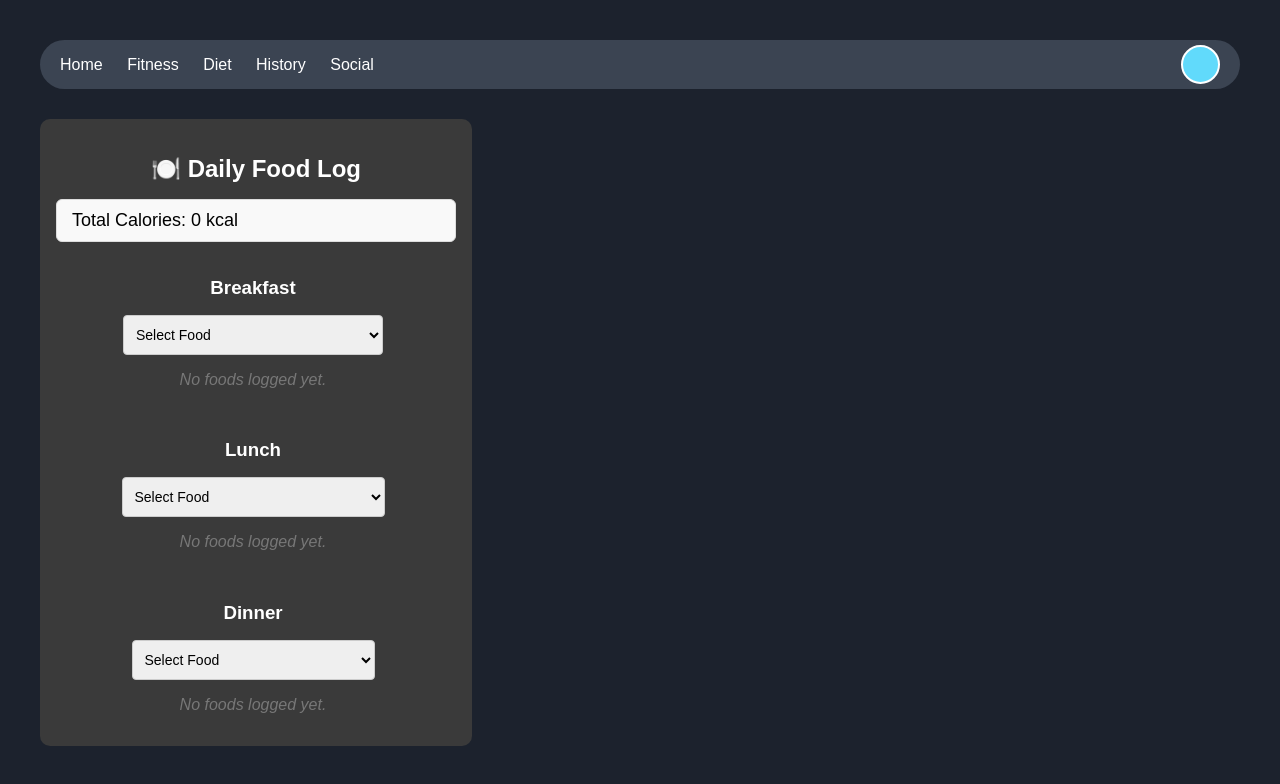
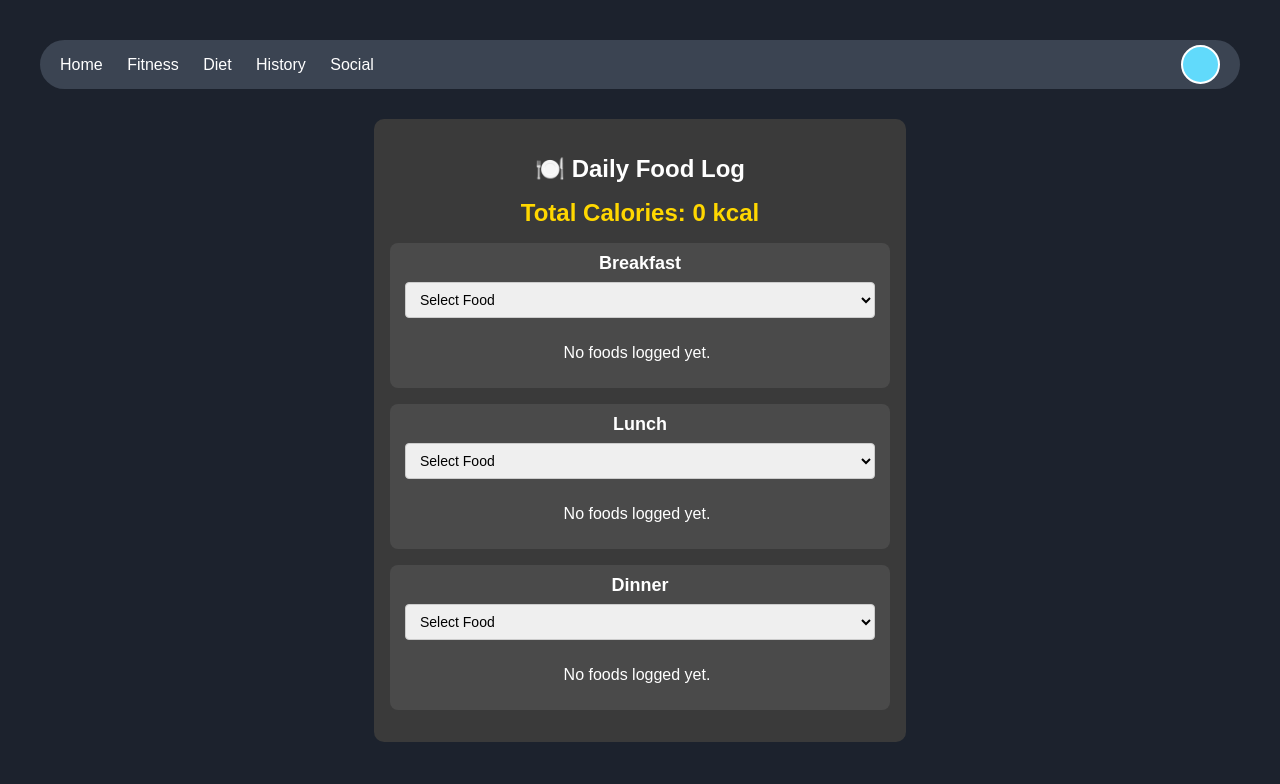
Before and after one commit to danielfdz123/Capstone, a React (Vite) app: page /diet in a window 1280 px wide. Shown: the top 784 px of the page. Built offline with nearby package versions, Linux system fonts and the light colour scheme.

Commit message:
Update FoodLog.jsx
Code consistency

```diff
--- a/Components/FoodLog.jsx
+++ b/Components/FoodLog.jsx
@@ -9,6 +9,7 @@ const FoodLog = () => {
   });
 
   const [totalCalories, setTotalCalories] = useState(0);
+  const [showGif, setShowGif] = useState(false);
 
   const foodOptions = {
     breakfast: [
@@ -41,7 +42,7 @@ const FoodLog = () => {
     const updatedFoodLog = { ...foodLog, [meal]: updatedMeal };
 
     setFoodLog(updatedFoodLog);
-    setTotalCalories(totalCalories + food.calories);
+    setTotalCalories(prev => prev + food.calories);
   };
 
   const handleDeleteFood = (meal, index) => {
@@ -50,14 +51,12 @@ const FoodLog = () => {
     const updatedFoodLog = { ...foodLog, [meal]: updatedMeal };
 
     setFoodLog(updatedFoodLog);
-    setTotalCalories(totalCalories - removedFood.calories);
+    setTotalCalories(prev => prev - removedFood.calories);
   };
 
-  const [showGif, setShowGif] = useState(false);
-
   useEffect(() => {
-    const playDuration = 5000; // Show gif for 5 seconds
-    const intervalDuration = 60000; // Repeat every 60 seconds
+    const playDuration = 5000;
+    const intervalDuration = 60000;
 
     const playGif = () => {
       setShowGif(true);
@@ -65,70 +64,65 @@ const FoodLog = () => {
     };
 
     playGif();
-
-    const interval = setInterval(() => {
-      playGif();
-    }, intervalDuration);
-
+    const interval = setInterval(playGif, intervalDuration);
     return () => clearInterval(interval);
   }, []);
 
   return (
-    <div className="exercise-container">
-      <h2 className="exercise-heading"> 🍽️ Daily Food Log </h2>
-      <div className="exercise-card" style={{ textAlign: 'center', fontSize: '18px' }}>
-        Total Calories: {totalCalories} kcal
+    <div className="foodlog-container">
+      <h2 className="foodlog-heading">🍽️ Daily Food Log</h2>
+      <div className="total-calories">Total Calories: {totalCalories} kcal</div>
+
+      {['breakfast', 'lunch', 'dinner'].map((meal) => (
+        <div key={meal} className="meal-section">
+          <div className="meal-title">
+            {meal.charAt(0).toUpperCase() + meal.slice(1)}
           </div>
 
-      {['breakfast', 'lunch', 'dinner'].map(meal => (
-        <div key={meal} className="exercise-log">
-          <h3 className="logged-heading"> {meal.charAt(0).toUpperCase() + meal.slice(1)} </h3>
-
+          <div className="food-form">
             <select
-            className="exercise-input"
+              className="food-input"
               onChange={(e) => {
                 const selected = foodOptions[meal].find(f => f.name === e.target.value);
                 if (selected) handleAddFood(meal, selected);
               }}
               defaultValue=""
             >
-            <option value="" disabled> Select Food </option>
+              <option value="" disabled>Select Food</option>
               {foodOptions[meal].map((food, idx) => (
-              <option key={idx} value={food.name}>{food.name} ({food.calories} kcal)</option>
+                <option key={idx} value={food.name}>
+                  {food.name} ({food.calories} kcal)
+                </option>
               ))}
             </select>
+          </div>
 
+          <div className="food-list">
             {foodLog[meal].length === 0 ? (
-            <p className="no-data-text"> No foods logged yet. </p>
+              <p style={{ color: 'white' }}>No foods logged yet.</p>
             ) : (
               foodLog[meal].map((item, idx) => (
-              <div key={idx} className="exercise-card">
-                <div className="exercise-details-row">
-                  <div className="exercise-details"> {item.name} - {item.calories} kcal </div>
-                  <button onClick={() => handleDeleteFood(meal, idx)} className="exercise-delete-button"> ✖ </button>
-                </div>
+                <div key={idx} className="food-item">
+                  <span className="food-details">
+                    {item.name} - {item.calories} kcal
+                  </span>
+                  <button
+                    onClick={() => handleDeleteFood(meal, idx)}
+                    className="food-delete-button"
+                    aria-label="Delete food item"
+                  >
+                    ✖
+                  </button>
                 </div>
               ))
             )}
           </div>
+        </div>
       ))}
 
       {showGif && (
-        <div
-          style={{
-            position: 'fixed',
-            top: 0,
-            left: 0,
-            width: '100vw',
-            height: '100vh',
-            backgroundColor: 'rgba(0,0,0,0.8)',
-            display: 'flex',
-            justifyContent: 'center',
-            alignItems: 'center',
-            zIndex: 9999,
-          }}
-        >
-          <img src="/foxy.gif" alt="Fun GIF" style={{ maxWidth: '100%', maxHeight: '100%' }} />
+        <div className="gif-overlay">
+          <img src="/foxy.gif" alt="Fun GIF" className="gif-img" />
         </div>
       )}
     </div>
```
Lines whose indentation alone changed are shown as unchanged.
